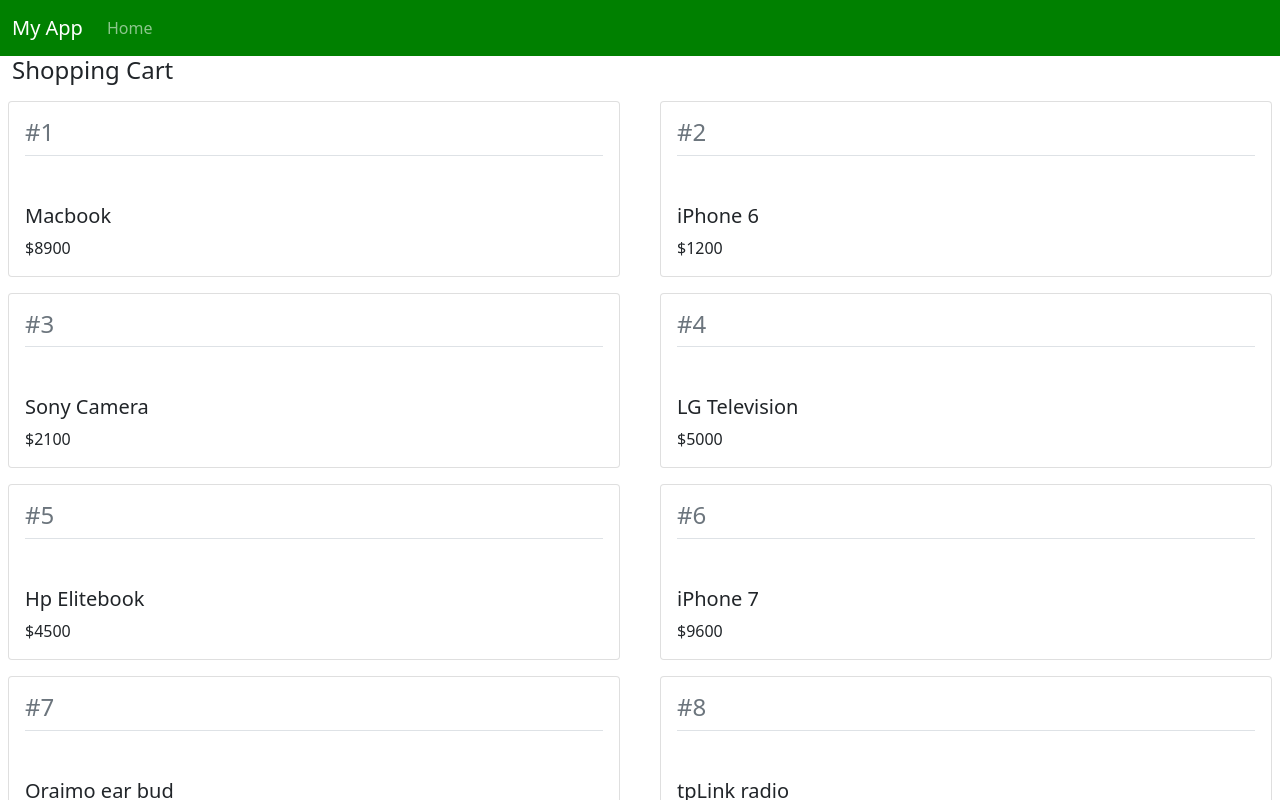
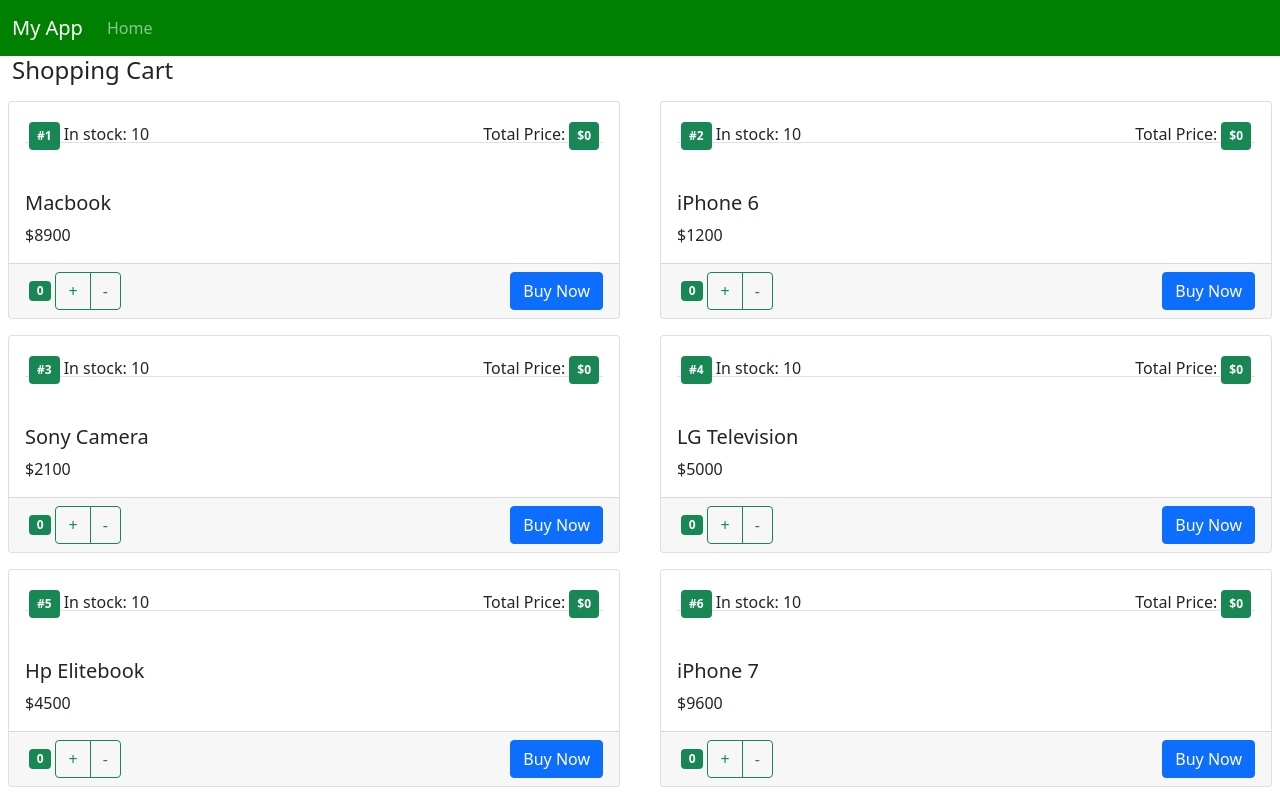
Before and after one commit to Habeebopeyemi/eCommerce, a React (Create React App) app in the folder ecommerce/: page / in a window 1280 px wide. Shown: the top 800 px of the page. Built offline with nearby package versions, Linux system fonts and the light colour scheme.

Commit message:
added addition, subtraction, price update methods fully complete

```diff
--- a/ecommerce/src/Product.jsx
+++ b/ecommerce/src/Product.jsx
@@ -1,13 +1,58 @@
 import React, { Component } from "react";
 export default class Product extends Component {
+  state = {
+    Product: this.props.Product,
+  };
   render() {
     return (
-      <div className="col-lg-6">
+      <div className="col-sm-6 col-md-6 col-lg-6">
         <div className="card m-2">
           <div className="card-body">
-            <h4 className="text-muted">#{this.props.id}</h4>
-            <h5 className="pt-5 border-top">{this.props.name}</h5>
-            <div>${this.props.price}</div>
+            <div>
+              <div className="float-start">
+                <span className="badge bg-success p-2 m-1">
+                  #{this.state.Product.id}
+                </span>
+                <span>In stock: {this.state.Product.stock}</span>
+              </div>
+              <div className="float-end">
+                <h5 className="stocking_text">
+                  Total Price:
+                  <span className="badge bg-success p-2 m-1">
+                    ${this.state.Product.totalPrice}
+                  </span>
+                </h5>
+              </div>
+            </div>
+
+            <h5 className="pt-5 mt-4 border-top">
+              {this.state.Product.productName}
+            </h5>
+            <div>${this.state.Product.price}</div>
+          </div>
+          <div className="card-footer">
+            <div className="float-start">
+              <span className="badge bg-success m-1">
+                {this.state.Product.quantity}
+              </span>
+              <div className="btn-group">
+                <button
+                  className="btn btn-outline-success"
+                  onClick={() => {
+                    this.props.onIncrement(this.state.Product);
+                  }}>
+                  +
+                </button>
+                <button
+                  className="btn btn-outline-success"
+                  onClick={() => {
+                    this.props.onDecrement(this.state.Product);
+                  }}>
+                  -
+                </button>
+              </div>
+            </div>
+            <div className="float-end">{this.props.children}</div>
           </div>
         </div>
       </div>
--- a/ecommerce/src/ShoppingCart.jsx
+++ b/ecommerce/src/ShoppingCart.jsx
@@ -3,17 +3,132 @@
 export default class ShoppingCart extends Component {
   state = {
     products: [
-      { id: 1, productName: "Macbook", price: 8900, quantity: 0 },
-      { id: 2, productName: "iPhone 6", price: 1200, quantity: 0 },
-      { id: 3, productName: "Sony Camera", price: 2100, quantity: 0 },
-      { id: 4, productName: "LG Television", price: 5000, quantity: 0 },
-      { id: 5, productName: "Hp Elitebook", price: 4500, quantity: 0 },
-      { id: 6, productName: "iPhone 7", price: 9600, quantity: 0 },
-      { id: 7, productName: "Oraimo ear bud", price: 1300, quantity: 0 },
-      { id: 8, productName: "tpLink radio", price: 3456, quantity: 0 },
-      { id: 9, productName: "SMC router", price: 2500, quantity: 0 },
-      { id: 10, productName: "RJ 45 connector", price: 700, quantity: 0 },
+      {
+        id: 1,
+        productName: "Macbook",
+        price: 8900,
+        quantity: 0,
+        stock: 10,
+        totalPrice: 0,
+      },
+      {
+        id: 2,
+        productName: "iPhone 6",
+        price: 1200,
+        quantity: 0,
+        stock: 10,
+        totalPrice: 0,
+      },
+      {
+        id: 3,
+        productName: "Sony Camera",
+        price: 2100,
+        quantity: 0,
+        stock: 10,
+        totalPrice: 0,
+      },
+      {
+        id: 4,
+        productName: "LG Television",
+        price: 5000,
+        quantity: 0,
+        stock: 10,
+        totalPrice: 0,
+      },
+      {
+        id: 5,
+        productName: "Hp Elitebook",
+        price: 4500,
+        quantity: 0,
+        stock: 10,
+        totalPrice: 0,
+      },
+      {
+        id: 6,
+        productName: "iPhone 7",
+        price: 9600,
+        quantity: 0,
+        stock: 10,
+        totalPrice: 0,
+      },
+      {
+        id: 7,
+        productName: "Oraimo ear bud",
+        price: 1300,
+        quantity: 0,
+        stock: 10,
+        totalPrice: 0,
+      },
+      {
+        id: 8,
+        productName: "tpLink radio",
+        price: 3456,
+        quantity: 0,
+        stock: 10,
+        totalPrice: 0,
+      },
+      {
+        id: 9,
+        productName: "SMC router",
+        price: 2500,
+        quantity: 0,
+        stock: 10,
+        totalPrice: 0,
+      },
+      {
+        id: 10,
+        productName: "RJ 45 connector",
+        price: 700,
+        quantity: 0,
+        stock: 10,
+        totalPrice: 0,
+      },
     ],
+  };
+  incrementHandler = product => {
+    //   clone state products
+    let newProducts = [...this.state.products];
+    let productIndex = newProducts.indexOf(product);
+    //   checking to see customers are not ordering more than available stock
+    if (newProducts[productIndex].quantity < newProducts[productIndex].stock) {
+      // increment the cloned product
+      newProducts[productIndex].quantity++;
+    }
+    let totalPrice = this.getTotalPrice(
+      newProducts[productIndex].quantity,
+      newProducts[productIndex].price
+    );
+    //updating the total price of the goods
+    newProducts[productIndex].totalPrice = totalPrice;
+    // update the state
+    this.setState({
+      products: newProducts,
+    });
+  };
+  decrementHandler = product => {
+    //   clone state products
+    let newProducts = [...this.state.products];
+    let productIndex = newProducts.indexOf(product);
+    //   checking negativity
+    if (newProducts[productIndex].quantity > 0) {
+      // increment the cloned product
+      newProducts[productIndex].quantity--;
+    }
+    let totalPrice = this.getTotalPrice(
+      newProducts[productIndex].quantity,
+      newProducts[productIndex].price
+    );
+    //updating the total price of the goods
+    newProducts[productIndex].totalPrice = totalPrice;
+    // update the state
+    this.setState({
+      products: newProducts,
+    });
+  };
+  // execute when you increase or decrease your unit of purchase
+  getTotalPrice = (quantity, price) => {
+    // console.log(quantity, price);
+    return quantity * price;
   };
   render() {
     return (
@@ -24,11 +139,11 @@
             return (
               <Product
                 key={product.id}
-                id={product.id}
-                name={product.productName}
-                price={product.price}
-                quantity={product.quantity}
-              />
+                Product={product}
+                onIncrement={this.incrementHandler}
+                onDecrement={this.decrementHandler}>
+                <button className="btn btn-primary">Buy Now</button>
+              </Product>
             );
           })}
         </div>
--- a/ecommerce/src/index.css
+++ b/ecommerce/src/index.css
@@ -10,3 +10,7 @@
 .navbar_style{
   background-color: green !important;
 }
+.stocking_text{
+  font-size: 1rem !important;
+  font-weight: 400;
+}
```
